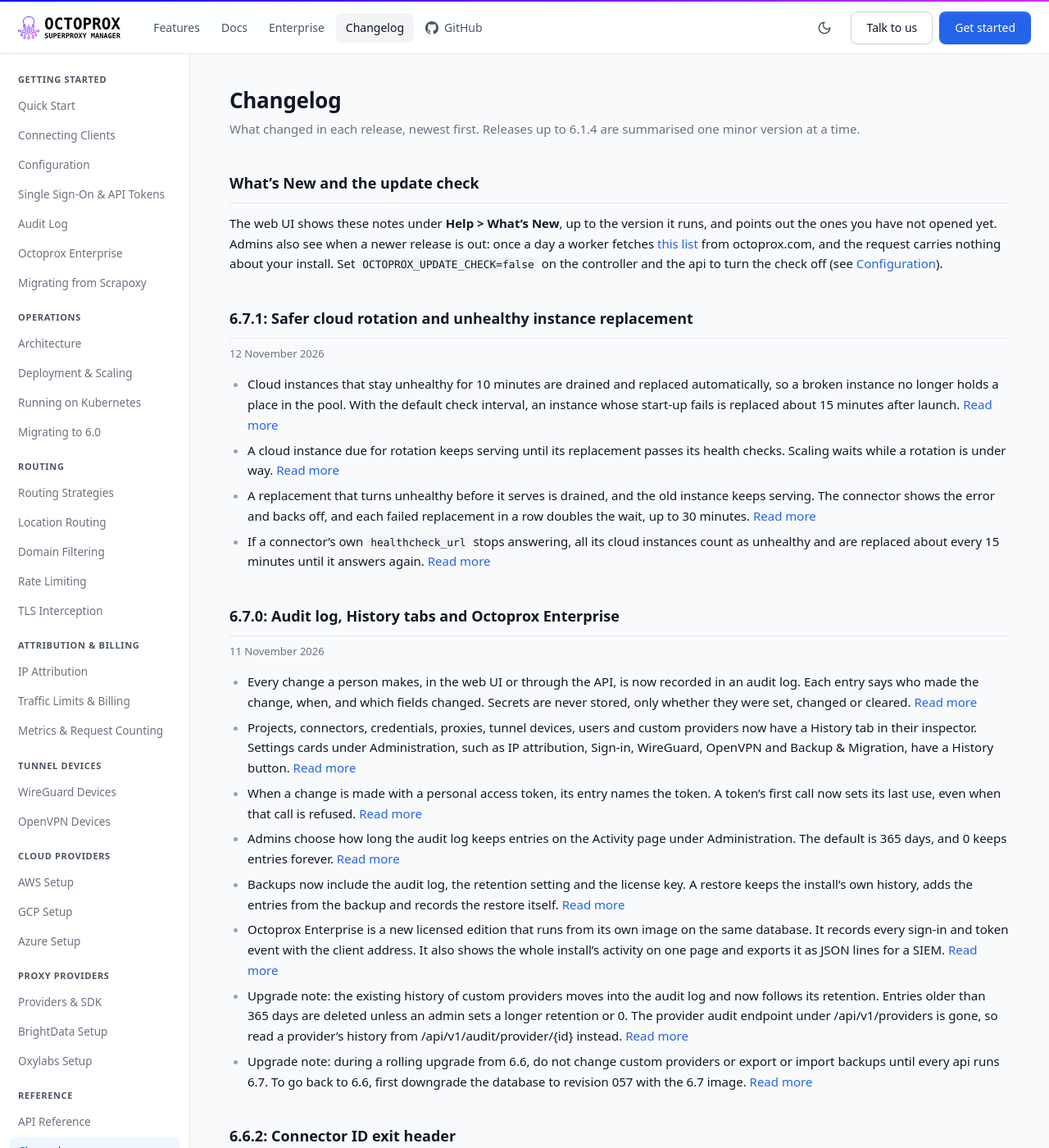
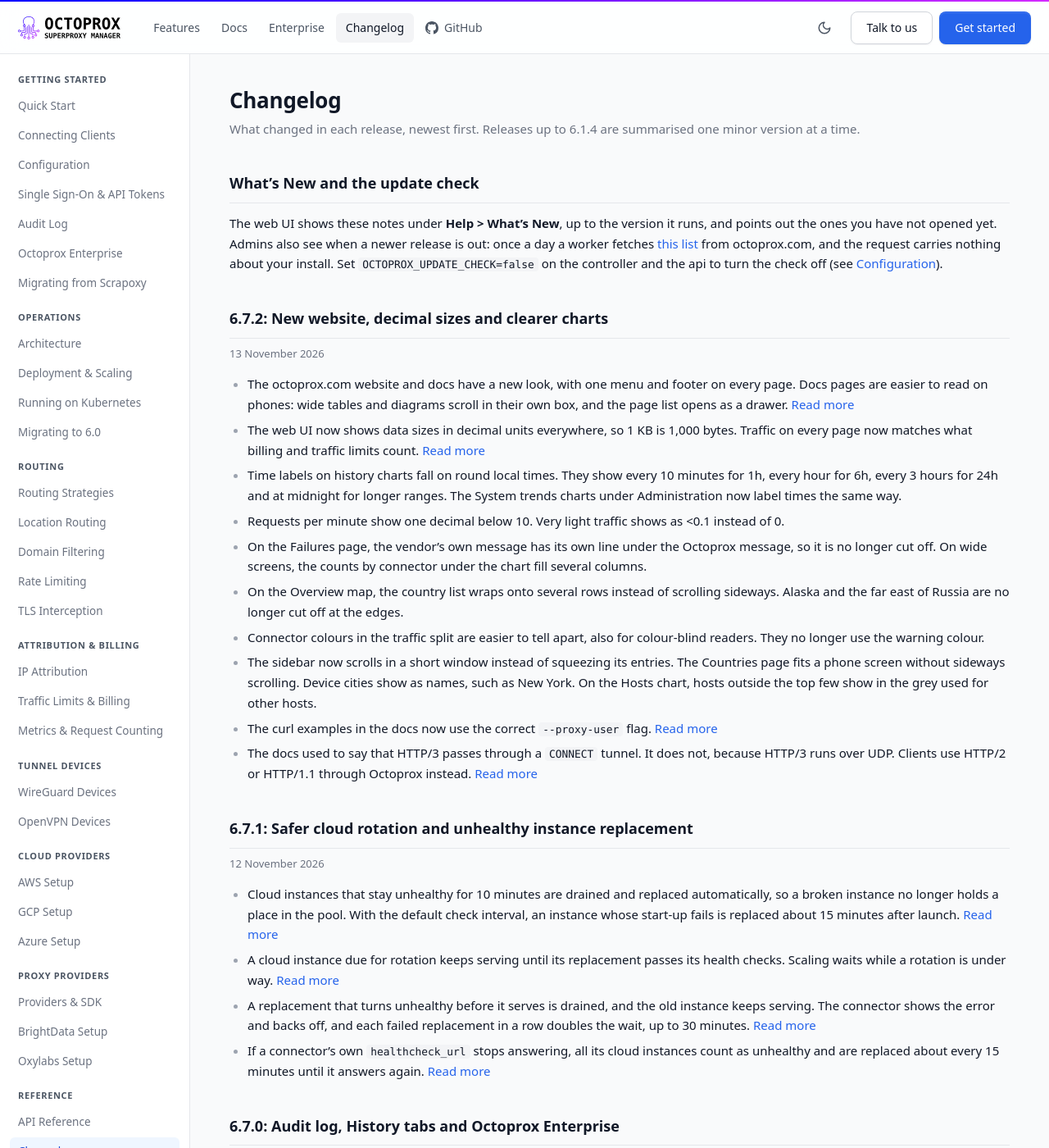
Before and after one commit to octoprox/octoprox, a Jekyll site: the page built from docs/changelog.md, in a window 1280 px wide and 1400 px high. Shown: the whole window at 82% size. Built offline with Jekyll 4.4.1, drawn with Linux system fonts in a browser that asks for light colours; some of the changed text lies outside the part shown.

Commit message:
Bump version to 6.7.2

```diff
--- a/docs/_data/releases.yml
+++ b/docs/_data/releases.yml
@@ -9,6 +9,25 @@
 #   title    a few words naming the main themes
 #   changes  what changed, for the people who use Octoprox; `docs` is a page
 #            on octoprox.com that explains it, such as connecting#exit-headers
+
+- version: 6.7.2
+  date: 2026-11-13
+  title: New website, decimal sizes and clearer charts
+  changes:
+    - text: "The octoprox.com website and docs have a new look, with one menu and footer on every page. Docs pages are easier to read on phones: wide tables and diagrams scroll in their own box, and the page list opens as a drawer."
+      docs: getting-started
+    - text: "The web UI now shows data sizes in decimal units everywhere, so 1 KB is 1,000 bytes. Traffic on every page now matches what billing and traffic limits count."
+      docs: traffic-limits
+    - text: "Time labels on history charts fall on round local times. They show every 10 minutes for 1h, every hour for 6h, every 3 hours for 24h and at midnight for longer ranges. The System trends charts under Administration now label times the same way."
+    - text: "Requests per minute show one decimal below 10. Very light traffic shows as <0.1 instead of 0."
+    - text: "On the Failures page, the vendor's own message has its own line under the Octoprox message, so it is no longer cut off. On wide screens, the counts by connector under the chart fill several columns."
+    - text: "On the Overview map, the country list wraps onto several rows instead of scrolling sideways. Alaska and the far east of Russia are no longer cut off at the edges."
+    - text: "Connector colours in the traffic split are easier to tell apart, also for colour-blind readers. They no longer use the warning colour."
+    - text: "The sidebar now scrolls in a short window instead of squeezing its entries. The Countries page fits a phone screen without sideways scrolling. Device cities show as names, such as New York. On the Hosts chart, hosts outside the top few show in the grey used for other hosts."
+    - text: "The curl examples in the docs now use the correct `--proxy-user` flag."
+      docs: connecting
+    - text: "The docs used to say that HTTP/3 passes through a `CONNECT` tunnel. It does not, because HTTP/3 runs over UDP. Clients use HTTP/2 or HTTP/1.1 through Octoprox instead."
+      docs: tls-interception
 
 - version: 6.7.1
   date: 2026-11-12
--- a/pyproject.toml
+++ b/pyproject.toml
@@ -1,6 +1,6 @@
 [project]
 name = "octoprox"
-version = "6.7.1"
+version = "6.7.2"
 description = "A dynamic and flexible proxy manager"
 readme = "README.md"
 requires-python = ">=3.12"
```
